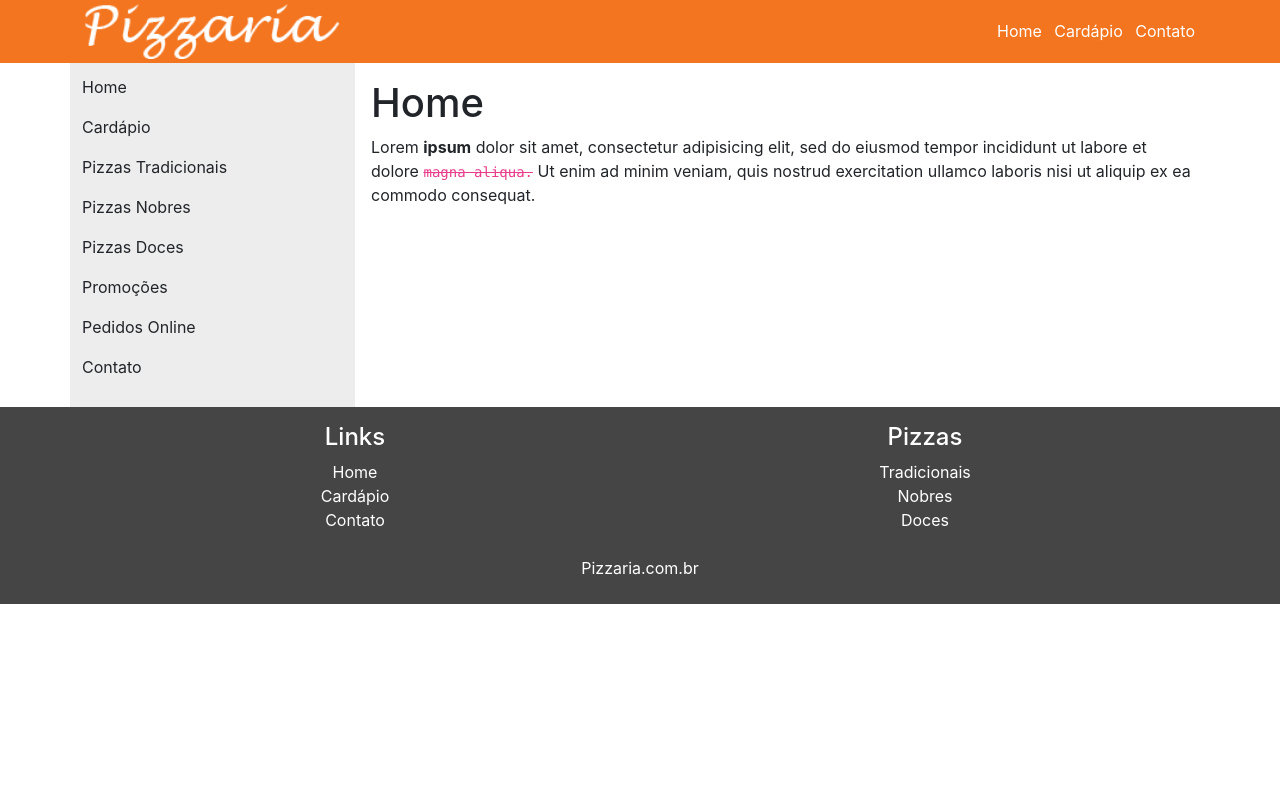
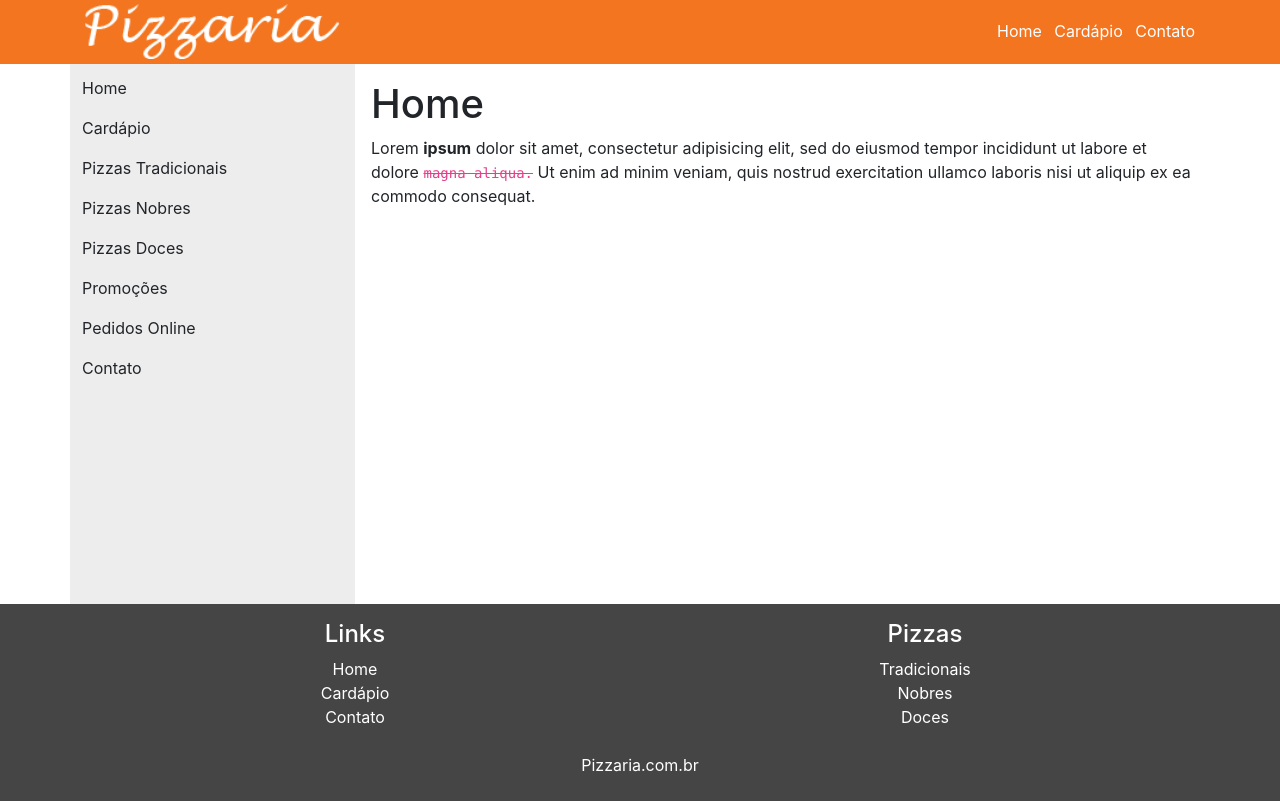
Before and after one commit to rpbarone/project-pizzaria, a plain HTML site: page index.html in a window 1280 px wide. Drawn offline with nearby package versions, Linux system fonts and the light colour scheme.

Commit message:
Update style.css

```diff
--- a/style.css
+++ b/style.css
@@ -5,6 +5,7 @@
 
 header{
 	background-color:#f37520;
+	min-height: 64px;
 }
 
 section nav{
@@ -14,3 +15,9 @@ section nav{
 footer{
 	background-color: #454545;
 }
+
+@media (min-width: 576px){
+	section, section nav{
+		height: calc(100vh - 260px);
+	}
+}
```
